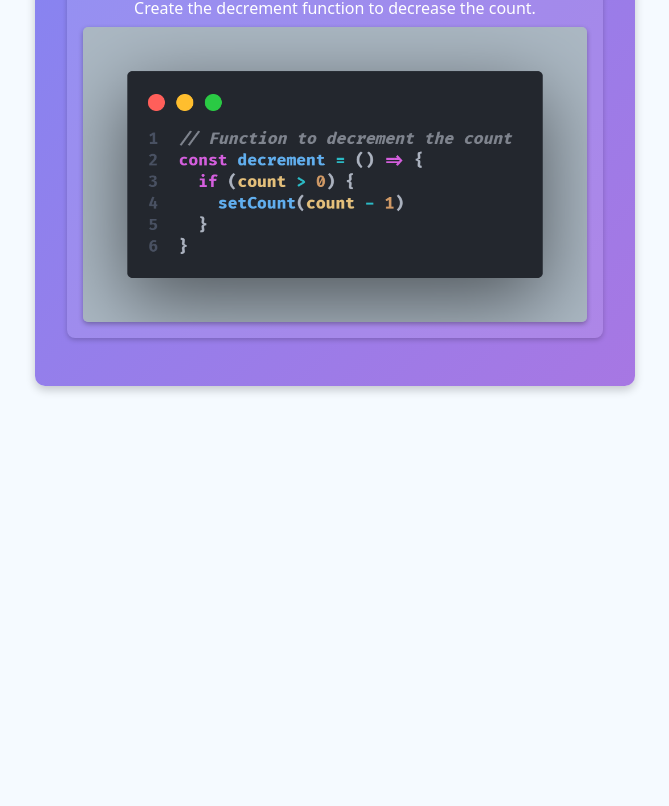
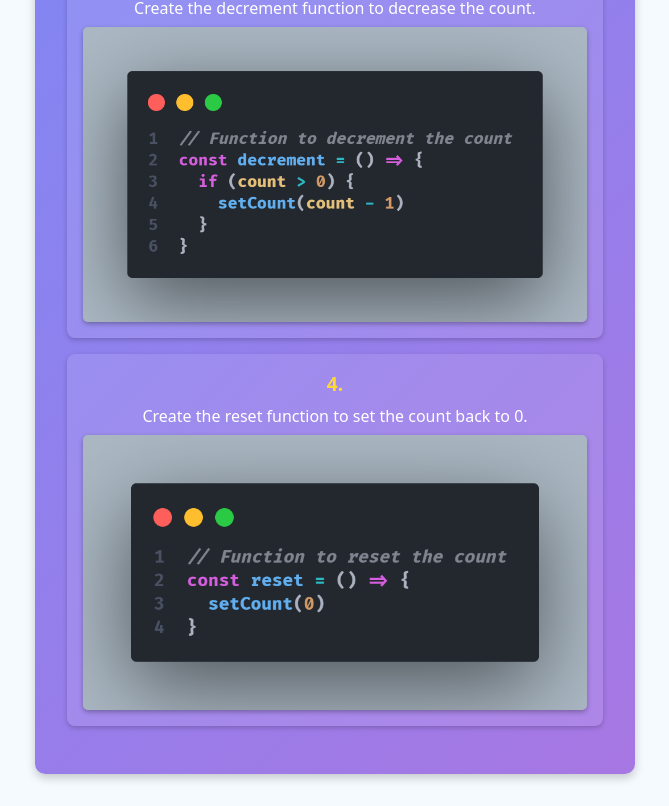
Before and after one commit to Espadv69/useState-Intermediate, a React (Vite) app in the folder LimitedCounter/: page / in a window 1280 px wide. Shown: the part 1177-1983 px from the top of the page, without its empty margins (305-974 px from the left). Before the commit the page ends 1595 px from the top, so only its background shows below. Built offline with nearby package versions, Linux system fonts and the light colour scheme; the HTML template or start-up script is replaced by a standard one.

Commit message:
Add fourth step to Explanation component for reset function details

```diff
--- a/LimitedCounter/src/components/Explanation/Explanation.jsx
+++ b/LimitedCounter/src/components/Explanation/Explanation.jsx
@@ -25,6 +25,13 @@ const Explanation = () => {
           imgUrl="/images/decrementFunction.png"
           imgAlt="Code snippet showing the decrement function."
         />
+
+        <LiExplanation
+          stepNumber={4}
+          description="Create the reset function to set the count back to 0."
+          imgUrl="/images/resetFunction.png"
+          imgAlt="Code snippet showing the reset function."
+        />
       </ol>
     </section>
   )
```
